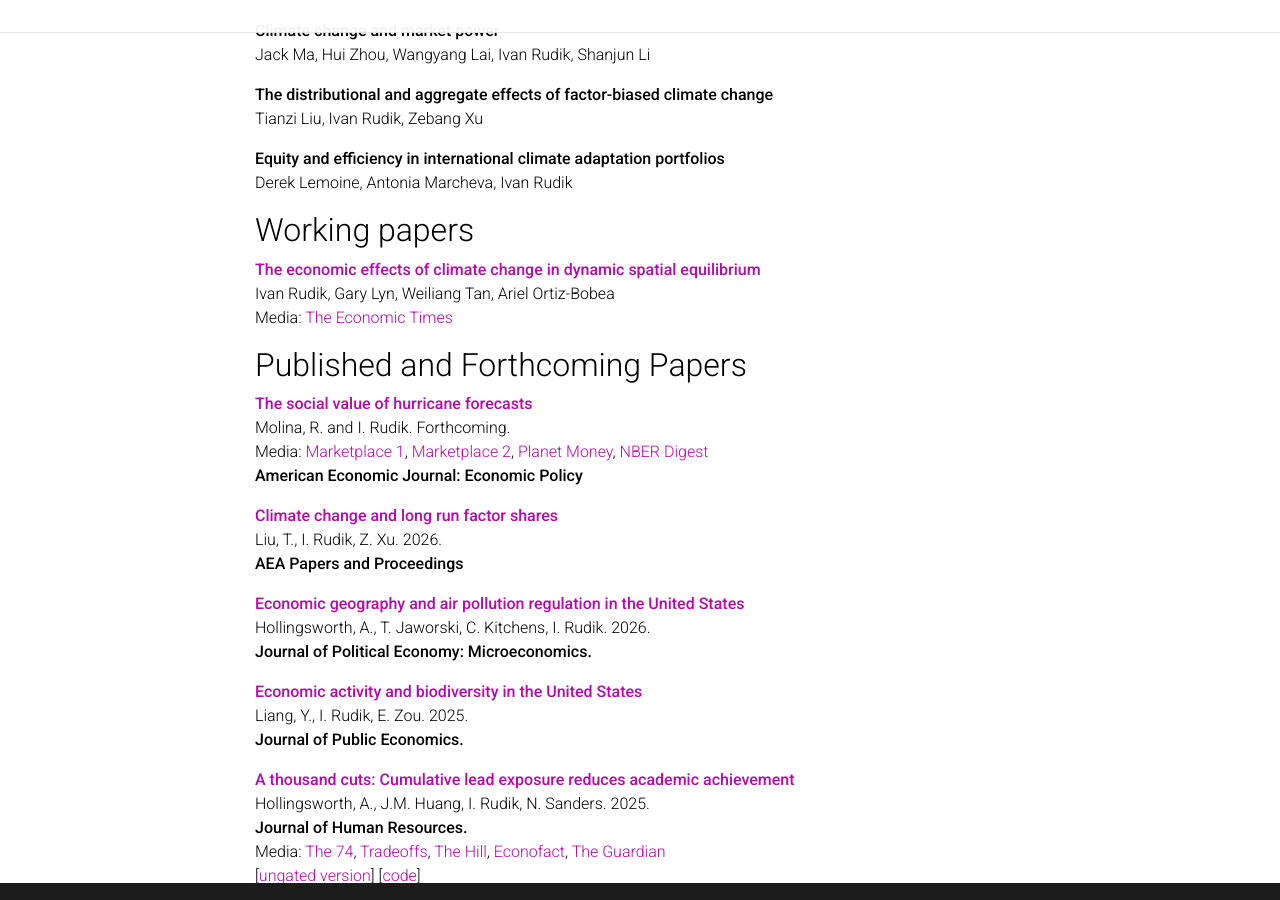
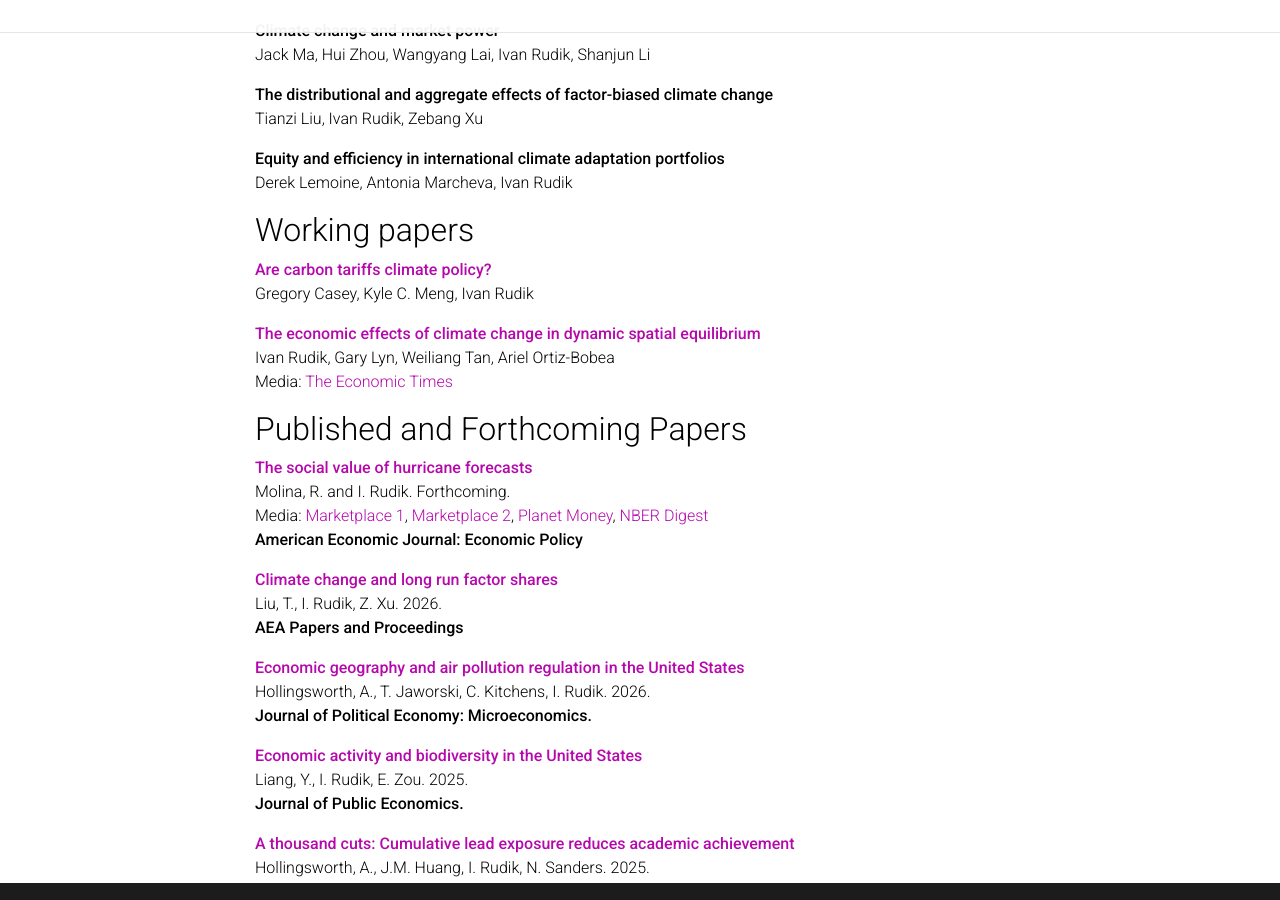
Before and after one commit to irudik/irudik.github.io, a Jekyll site: the page built from _pages/about.md, in a window 1280 px wide and 900 px high, scrolled down 683 px. Built offline with Jekyll 4.4.1, drawn with Linux system fonts in a browser that asks for light colours; a style sheet for code colours, icons or effects is not loaded.

Commit message:
add tariff paper

```diff
--- a/_pages/about.md
+++ b/_pages/about.md
@@ -55,6 +55,9 @@ Tianzi Liu, Ivan Rudik, Zebang Xu
 Derek Lemoine, Antonia Marcheva, Ivan Rudik
 
 ## Working papers
+
+**[Are carbon tariffs climate policy?](https://www.dropbox.com/scl/fi/jqjg9903c2m97kyagmh1r/CaseyMengRudik_carbon_tariffs.pdf?rlkey=vt1jja2dxgrqatmszyr10yajs&dl=1)**
+Gregory Casey, Kyle C. Meng, Ivan Rudik
 
 **[The economic effects of climate change in dynamic spatial equilibrium](https://osf.io/preprints/socarxiv/usghb)**
 Ivan Rudik, Gary Lyn, Weiliang Tan, Ariel Ortiz-Bobea
```
Also changed, not shown: 2 other files.
